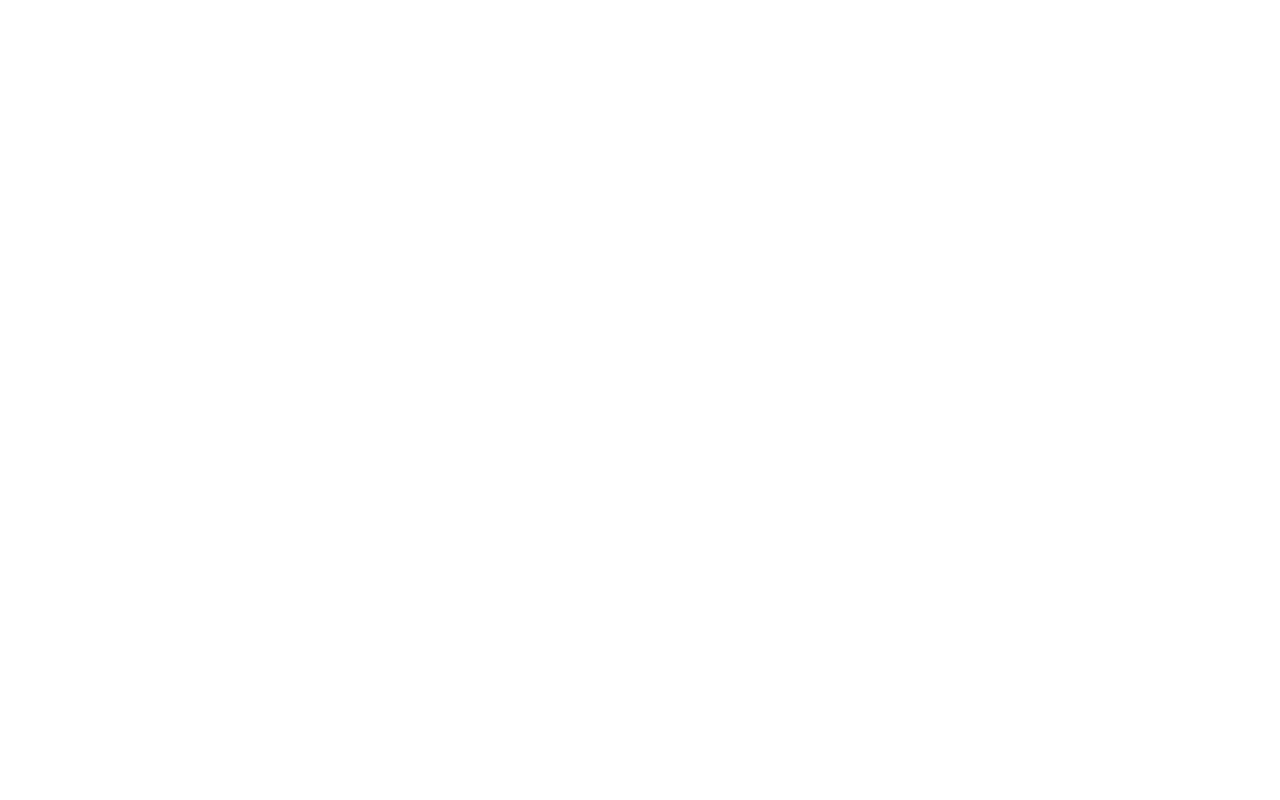
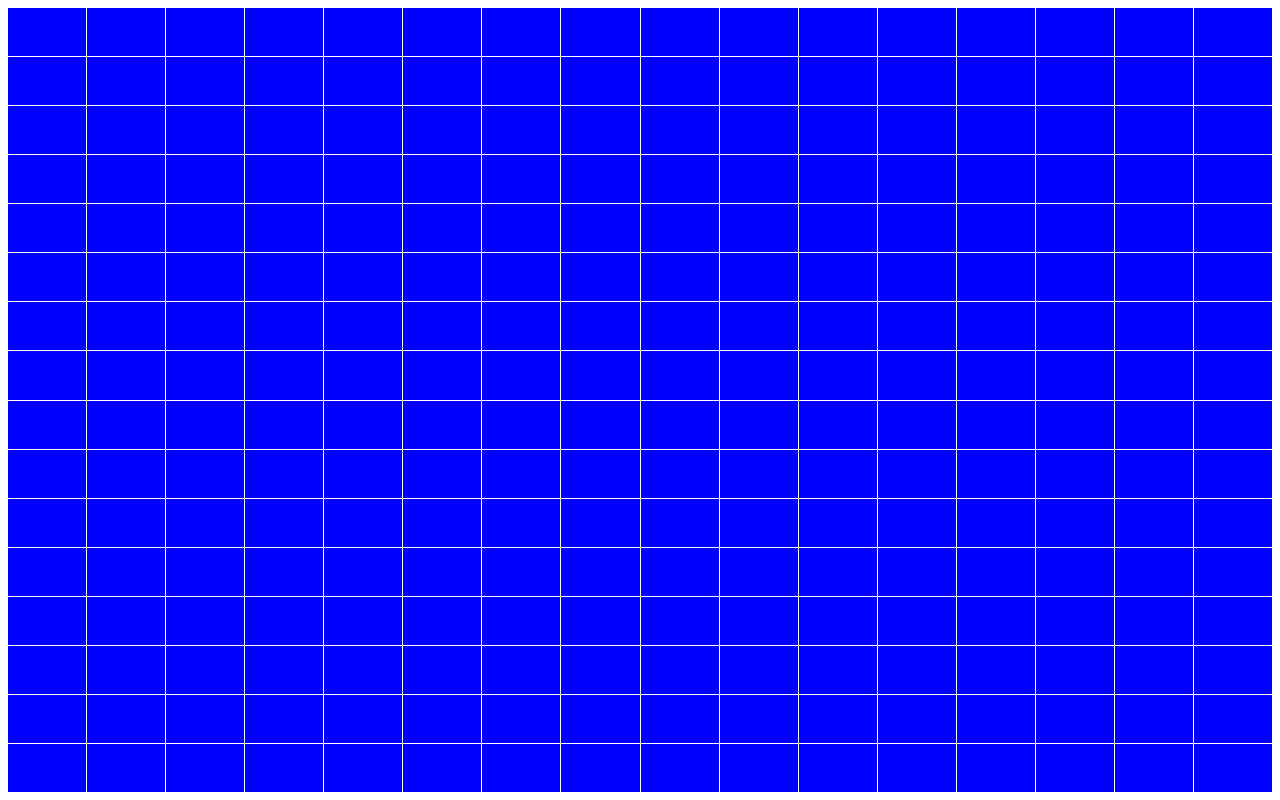
Before and after one commit to JackMa222/odin-eas, a plain HTML site: page index.html in a window 1280 px wide. Drawn offline with Linux system fonts and the light colour scheme.

Commit message:
Add createGrid function to JS

```diff
--- a/eas.js
+++ b/eas.js
@@ -0,0 +1,16 @@
+body = document.querySelector("#container");
+
+function createGrid(size) {
+    for (let i = 0; i < size; i++) {
+        const newRow = document.createElement("div");
+        newRow.classList.add("row");
+        body.appendChild(newRow);
+        for (let i = 0; i < size; i++) {
+            const newDiv = document.createElement("div");
+            newDiv.classList.add("square");
+            newRow.appendChild(newDiv);
+        }
+    }
+}
+
+createGrid(16);
--- a/index.html
+++ b/index.html
@@ -5,8 +5,9 @@
     <meta name="viewport" content="width=device-width, initial-scale=1.0">
     <title>Odin Etch-a-Sketch</title>
     <script src="eas.js" defer></script>
+    <link rel="stylesheet" href="style.css">
 </head>
 <body>
-
+    <div id="container"></div>
 </body>
 </html>
```
